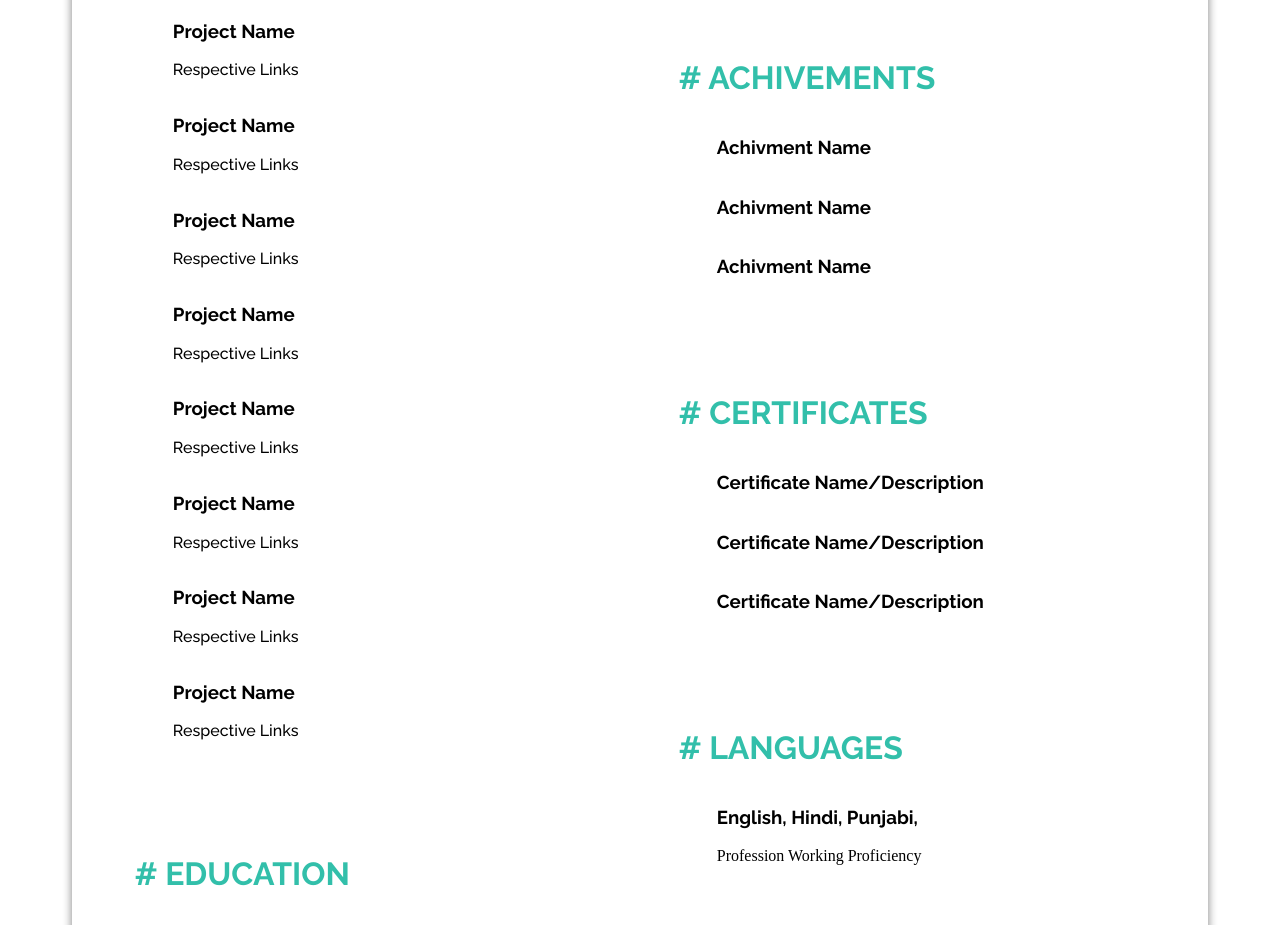
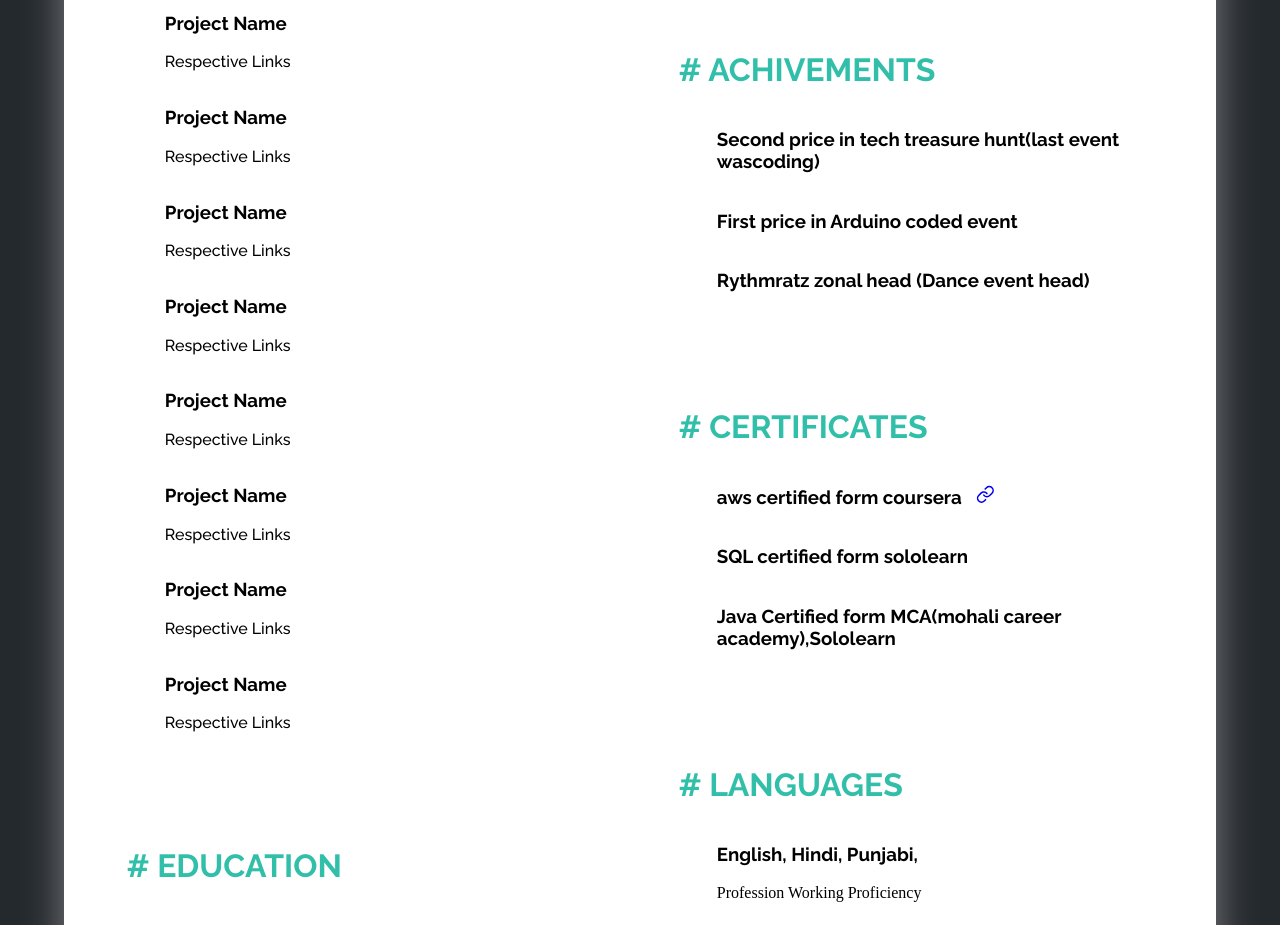
Before and after one commit to damanpreet732/resumeInReact, a React (Create React App) app: page / in a window 1280 px wide. Shown: the part 1200-2125 px from the top of the page. Built offline with nearby package versions, Linux system fonts and the light colour scheme.

Commit message:
master right hand side completed in resume

```diff
--- a/src/App.js
+++ b/src/App.js
@@ -11,6 +11,7 @@ import Intrusts from './Components/Intrusts/Intrusts';
 
 function App() {
   return (
+    <>
     <div className="app">
       <div className="body">
         <Header/>
@@ -47,6 +48,7 @@ function App() {
         </div>
       </div>
     </div>
+    </>
   );
 }
 
--- a/src/Components/Achivements/Achivements.js
+++ b/src/Components/Achivements/Achivements.js
@@ -1,20 +1,23 @@
 import React from 'react'
+import data from '../../constants'
 
 function Achivements() {
+
+    const achivements = data.achivments;
+
     return (
         <div className="achivements secInner">
             <h1># Achivements</h1>
-            <Achivement/>
-            <Achivement/>
-            <Achivement/>
+            {achivements.map((item,index)=><Achivement key={index} item={item} />)}
         </div>
     )
 }
 
-const Achivement = () => {
+const Achivement = (props) => {
     return (
         <div className="achivement item">
-            <h3>Achivment Name</h3>
+            <h3>{props.item.name}</h3>
+            <p>{props.item.desc}</p>
         </div>
     )
 }
--- a/src/Components/Certificates/Certificates.js
+++ b/src/Components/Certificates/Certificates.js
@@ -1,20 +1,20 @@
 import React from 'react'
+import { FiLink } from 'react-icons/fi'
+import data from '../../constants'
 
 function Certificates() {
     return (
         <div className="certificates secInner">
             <h1># Certificates</h1>
-            <Certificate/>
-            <Certificate/>
-            <Certificate/>
+            {data.certificates.map((item,index)=><Certificate key={index} item={item} />)}
         </div>
     )
 }
 
-const Certificate = () => {
+const Certificate = (props) => {
     return (
         <div className="certificate item">
-            <h3>{'Certificate Name/Description'}</h3>
+            <h3>{props.item.desc} {props.item.link ? <a href={props.item.link}><FiLink/></a> : null}</h3>
         </div>
     )
 }
--- a/src/Components/Languages/Languages.js
+++ b/src/Components/Languages/Languages.js
@@ -1,10 +1,11 @@
 import React from 'react'
+import data from '../../constants'
 
 function Languages() {
     return (
         <div className="languages secInner">
             <h1># Languages</h1>
-            <Language languages={["English", "Hindi", "Punjabi"]} />
+            <Language languages={data.languages} />
             <span className="item">Profession Working Proficiency</span>
         </div>
     )
--- a/src/constants.js
+++ b/src/constants.js
@@ -40,60 +40,88 @@ const data = {
             contact: "09/02/2000",
         },
     ],
-    workXp:[
+    workXp: [
         {
-            post:"React Developer",
-            locName:"Sector-82/Trigma Solutions",
-            timespan:"06/2021 - Present",
-            description:"",
+            post: "React Developer",
+            locName: "Sector-82/Trigma Solutions",
+            timespan: "06/2021 - Present",
+            description: "",
         },
         {
-            post:"Intern/Junior Software Developer",
-            locName:"Delhi/Industrybuying",
-            timespan:"09/2020 - 06/2021",
-            description:"World's largest industrial product based company.",
+            post: "Intern/Junior Software Developer",
+            locName: "Delhi/Industrybuying",
+            timespan: "09/2020 - 06/2021",
+            description: "World's largest industrial product based company.",
         }
     ],
-    skills:[
+    skills: [
         {
-            name:"React",
-            rating:"90",
+            name: "React",
+            rating: "90",
         },
         {
-            name:"Angular",
-            rating:"65",
+            name: "Angular",
+            rating: "65",
         },
         {
-            name:"Java",
-            rating:"80",
+            name: "Java",
+            rating: "80",
         },
         {
-            name:"Python",
-            rating:"65",
+            name: "Python",
+            rating: "65",
         },
         {
-            name:"Django",
-            rating:"75",
+            name: "Django",
+            rating: "75",
         },
         {
-            name:"Sql/Mongoose",
-            rating:"70",
+            name: "Sql/Mongoose",
+            rating: "70",
         },
         {
-            name:"Bootstrap",
-            rating:"80",
+            name: "Bootstrap",
+            rating: "80",
         },
         {
-            name:"HTML,CSS,JS",
-            rating:"85",
+            name: "HTML,CSS,JS",
+            rating: "85",
         },
         {
-            name:"Nodejs",
-            rating:"40",
+            name: "Nodejs",
+            rating: "40",
         },
     ],
-
-    intrusts:[
+    achivments: [
+        {
+            name: "Second price in tech treasure hunt(last event wascoding)",
+            desc: "",
+        },
+        {
+            name: "First price in Arduino coded event",
+            desc: "",
+        },
+        {
+            name: "Rythmratz zonal head (Dance event head)",
+            desc: "",
+        },
+    ],
+    certificates: [
+        {
+            desc: "aws certified form coursera",
+            link: "https://www.coursera.org/account/accomplishments/verify/6UWZ8REAWJTZ",
+        },
+        {
+            desc: "SQL certified form sololearn",
+            link: "",
+        },
+        {
+            desc: "Java Certified form MCA(mohali career academy),Sololearn",
+            link: "",
+        },
+    ],
+    languages: ["English", "Hindi", "Punjabi"],
+    intrusts: [
         "Making PPT's",
         "Volly Ball",
         "Typing",
--- a/src/index.css
+++ b/src/index.css
@@ -1,11 +1,17 @@
 @import url('https://fonts.googleapis.com/css2?family=Poppins:ital,wght@0,100;0,200;0,400;0,500;0,600;0,700;0,800;1,300;1,400;1,500;1,600;1,700&family=Raleway:wght@100;500;600;700&display=swap');
+
+body{
+  margin : 0 0 0 0;
+}
 
 .app{
   height: 100% ;
   display: flex;
   flex-direction: column;
   padding: 5vw;
+  background-color: rgb(36 41 46);
 }
+
 ul li a, p {
   font-family: 'Raleway', sans-serif;
 }
@@ -13,18 +19,20 @@ ul li a, p {
 h1,h2,h3,h4,h5,h6 {
   font-family: 'Raleway', sans-serif;
 }
+
 h1 {
   color: rgb(50 191 170);
   text-transform: uppercase;
 }
 
 .body{
+  background-color: white;
   display: flex;
   flex-direction: column;
   flex:1;
   padding:3vh;
   border-radius: 5px;
-  box-shadow: 0px 0px 10px grey;
+  box-shadow: 0px 0px 40px grey;
 }
 
 .body-row{
@@ -161,3 +169,8 @@ h1 {
 .intrust > h3{
   margin-left:1vw;
 }
+
+.certificate svg{
+  margin : 0 0 0 10px;
+  cursor: pointer;
+}
```
